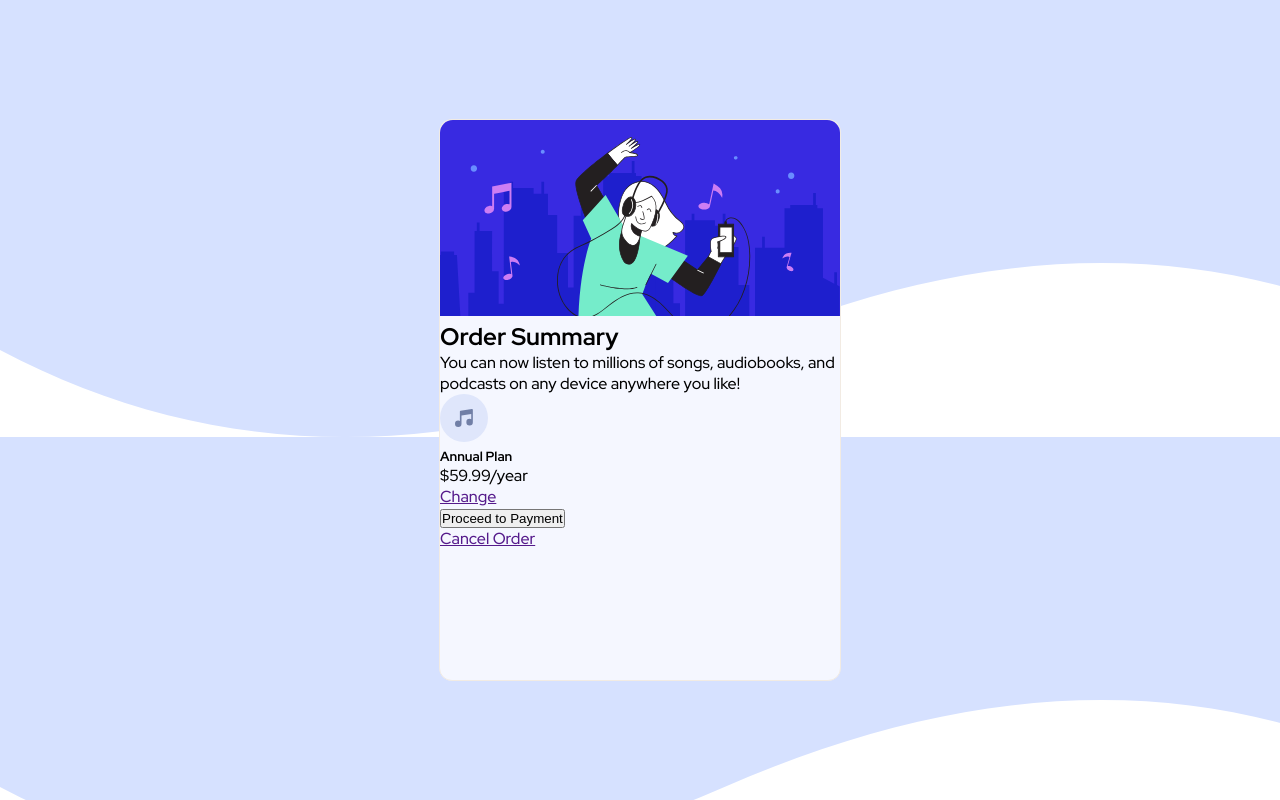
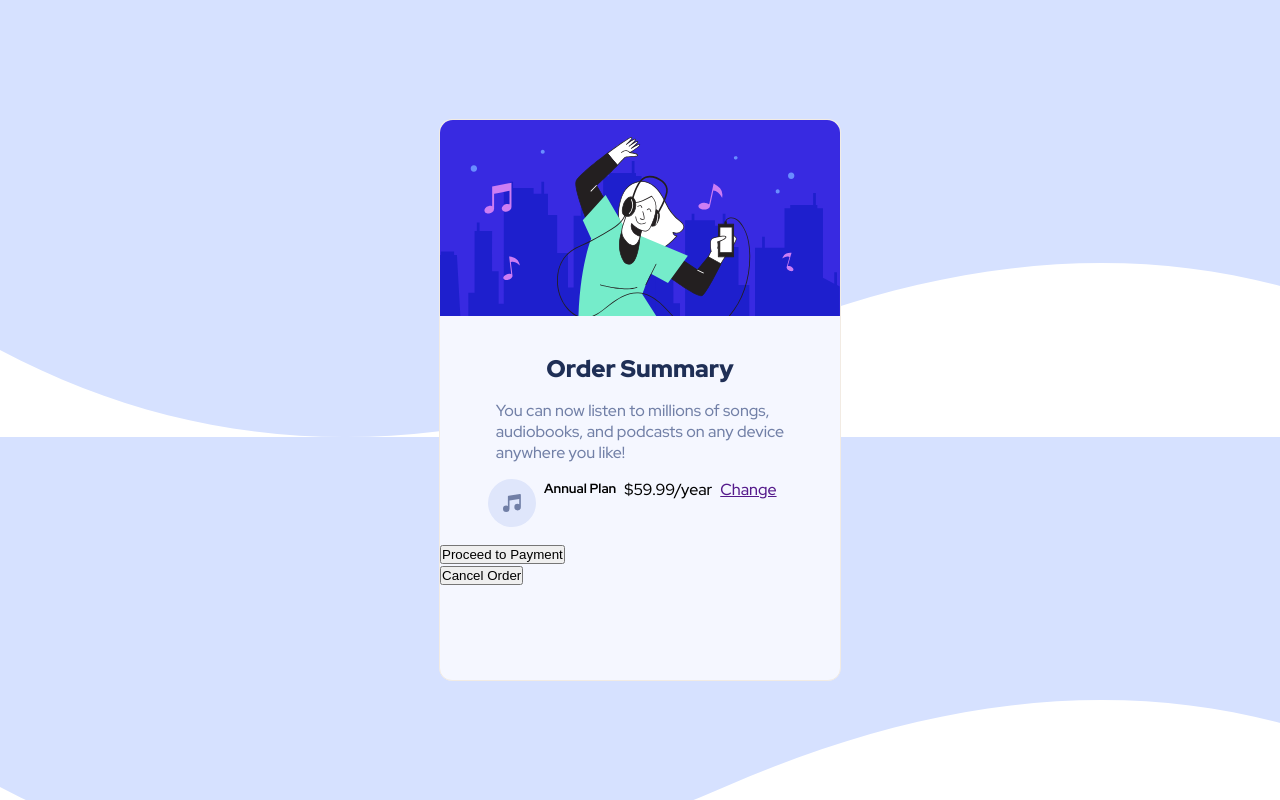
Before and after one commit to MHDSOU/Display-Audio, a plain HTML site: page index.html in a window 1280 px wide. Drawn offline with Linux system fonts and the light colour scheme.

Commit message:
almost middle

```diff
--- a/Style/Style.css
+++ b/Style/Style.css
@@ -31,6 +31,25 @@
     border-top-right-radius: 0.8rem;
 }
 
-#second-item h1 {
+#second-item h2 {
     font-weight: 900;
+    display: flex;
+    justify-content: center;
+    margin-top: 2rem;
+    color: hsl(223, 47%, 23%);
 }
+
+#second-item p {
+    padding-left: 3rem;
+    padding-right: 3rem;
+    display: flex;
+    justify-content: center;
+    margin-top: 1rem;
+    color: hsl(224, 23%, 55%);
+}
+
+#third-item {
+    display: flex;
+    padding: 1rem 3rem;
+    gap: 0.5rem;
+}
--- a/index.html
+++ b/index.html
@@ -17,8 +17,8 @@
       </div>
       <div id="second-item">
         <h2>Order Summary</h2>
-        <p>You can now listen to millions of songs, audiobooks, and podcasts on any
-          device anywhere you like!</p>
+        <p>You can now listen to millions of songs, <br> audiobooks, and podcasts on any
+          device <br> anywhere you like!</p>
       </div>
       <div id="third-item">
         <img src="./images/icon-music.svg" alt="">
@@ -30,7 +30,7 @@
         <button>Proceed to Payment</button>
       </div>
       <div id="fifth-item">
-        <a href="">Cancel Order</a>
+        <button>Cancel Order</button>
       </div>
     </div>
   </div>
```
